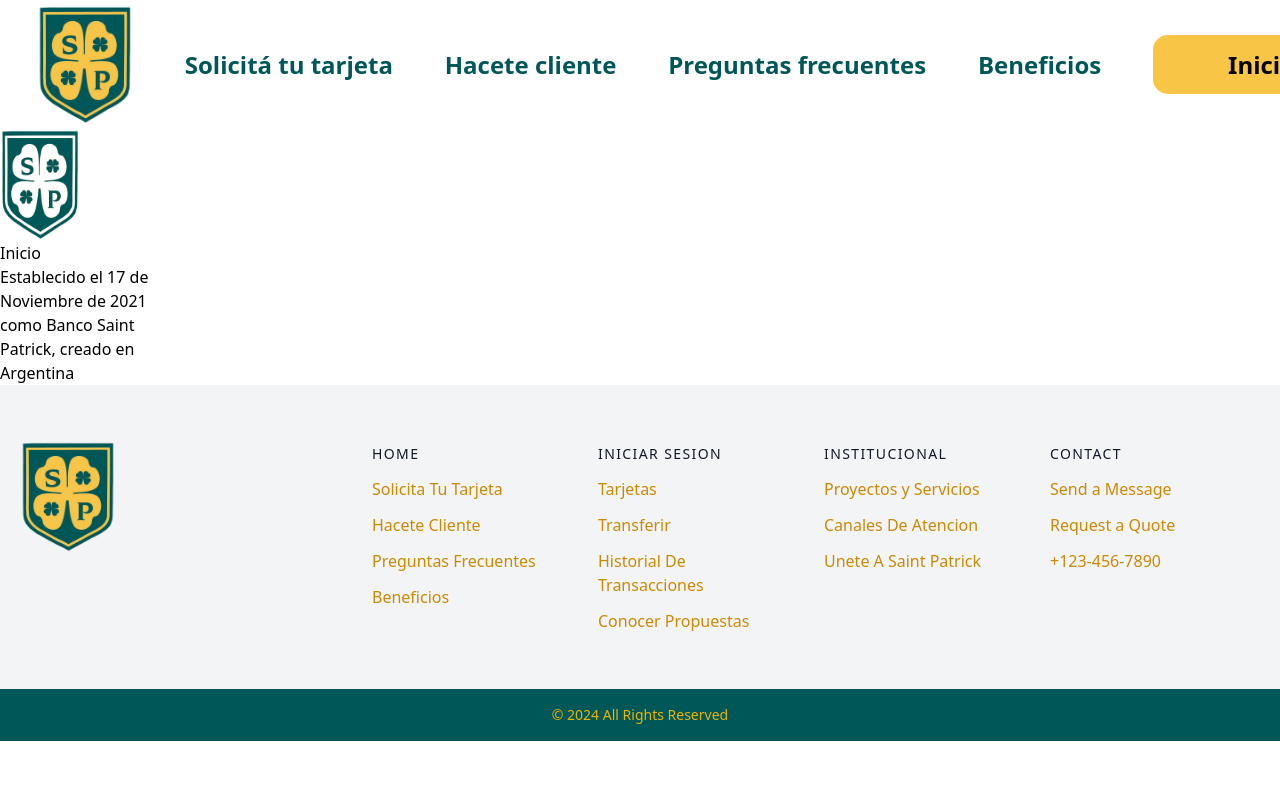
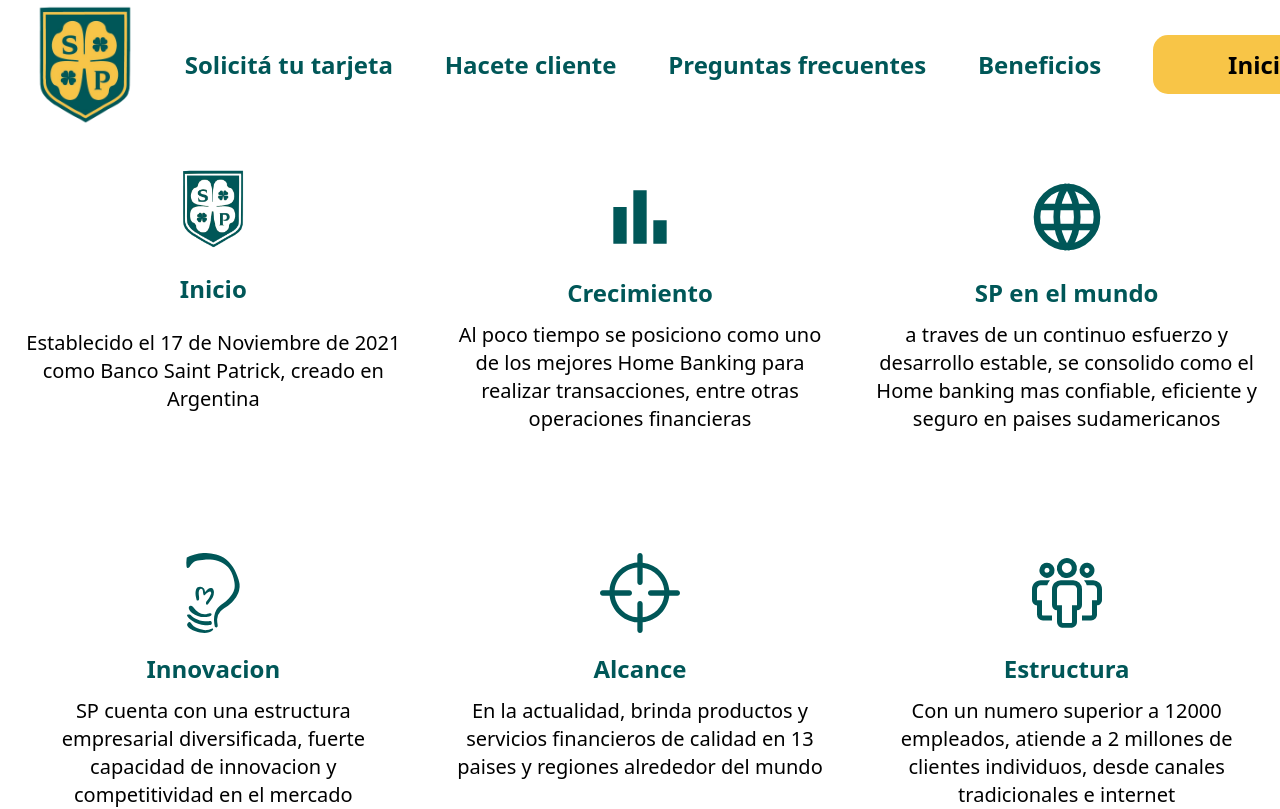
Before and after one commit to FedeSabi/Banco-saint-patrick, a React (Vite) app in the folder front/: page /Institucional in a window 1280 px wide. Shown: the top 809 px of the page. Built offline with nearby package versions, Linux system fonts and the light colour scheme; a web font is replaced by a local one.

Commit message:
seccion intitucional

```diff
--- a/front/src/Pages/Institucional.jsx
+++ b/front/src/Pages/Institucional.jsx
@@ -1,14 +1,72 @@
-import LogoSinColor from './../../public/logo sin naranja.png'
+import LogoSinColor from "./../../public/logo sin naranja.png";
+import { MdBarChart } from "react-icons/md";
+import { TbWorld } from "react-icons/tb";
+import { SiJabber } from "react-icons/si";
+import { RxCrosshair2 } from "react-icons/rx";
+import { VscOrganization } from "react-icons/vsc";
 
 const Institucional = () => {
   return (
     <div>
-        <div className='flex flex-col w-48'>
-        <img src={LogoSinColor} alt="Logo Sin Naranja" className='w-20 h-28' />
-            <h1>Inicio</h1>
-            <p>Establecido el 17 de Noviembre de 2021 como Banco Saint Patrick, creado en Argentina</p>
+      <div className="flex justify-around mb-28 mt-10">
+        <div className="flex flex-col w-96 text-center items-center gap-6">
+          <img
+            src={LogoSinColor}
+            alt="Logo Sin Naranja"
+            className="w-16 h-20 "
+          />
+          <h1 className="text-2xl font-bold text-customGreen">Inicio</h1>
+          <p className="text-xl">
+            Establecido el 17 de Noviembre de 2021 como Banco Saint Patrick,
+            creado en Argentina
+          </p>
         </div>
+        <div className="flex flex-col w-96 text-center items-center gap-3">
+          <MdBarChart className="w-20 h-24 text-customGreen" />
+          <h1 className="text-2xl font-bold text-customGreen">Crecimiento</h1>
+          <p className="text-xl">
+            Al poco tiempo se posiciono como uno de los mejores Home Banking
+            para realizar transacciones, entre otras operaciones financieras
+          </p>
+        </div>
+        <div className="flex flex-col w-96 text-center items-center gap-3">
+          <TbWorld className="w-20 h-24 text-customGreen" />
+          <h1 className="text-2xl font-bold text-customGreen">
+            SP en el mundo
+          </h1>
+          <p className="text-xl">
+            a traves de un continuo esfuerzo y desarrollo estable, se consolido
+            como el Home banking mas confiable, eficiente y seguro en paises
+            sudamericanos{" "}
+          </p>
+        </div>
+      </div>
+      <div className="flex justify-around mb-28 mt-10">
+      <div className="flex flex-col w-96 text-center items-center gap-3">
+          <SiJabber className="w-20 h-24 text-customGreen" />
+          <h1 className="text-2xl font-bold text-customGreen">Innovacion</h1>
+          <p className="text-xl">
+            SP cuenta con una estructura empresarial diversificada, fuerte capacidad de innovacion y competitividad en el mercado
+          </p>
+        </div>
+        <div className="flex flex-col w-96 text-center items-center gap-3">
+          <RxCrosshair2 className="w-20 h-24 text-customGreen" />
+          <h1 className="text-2xl font-bold text-customGreen">Alcance</h1>
+          <p className="text-xl">
+           En la actualidad, brinda productos y servicios financieros de calidad en 13 paises y regiones alrededor del mundo
+          </p>
+        </div>
+        <div className="flex flex-col w-96 text-center items-center gap-3">
+          <VscOrganization className="w-20 h-24 text-customGreen" />
+          <h1 className="text-2xl font-bold text-customGreen">
+            Estructura
+          </h1>
+          <p className="text-xl">
+            Con un numero superior a 12000 empleados, atiende a 2 millones de clientes individuos, desde canales tradicionales e internet{" "}
+          </p>
+        </div>
+      </div>
     </div>
-  )
-}
-export default Institucional
+  );
+};
+export default Institucional;
```
